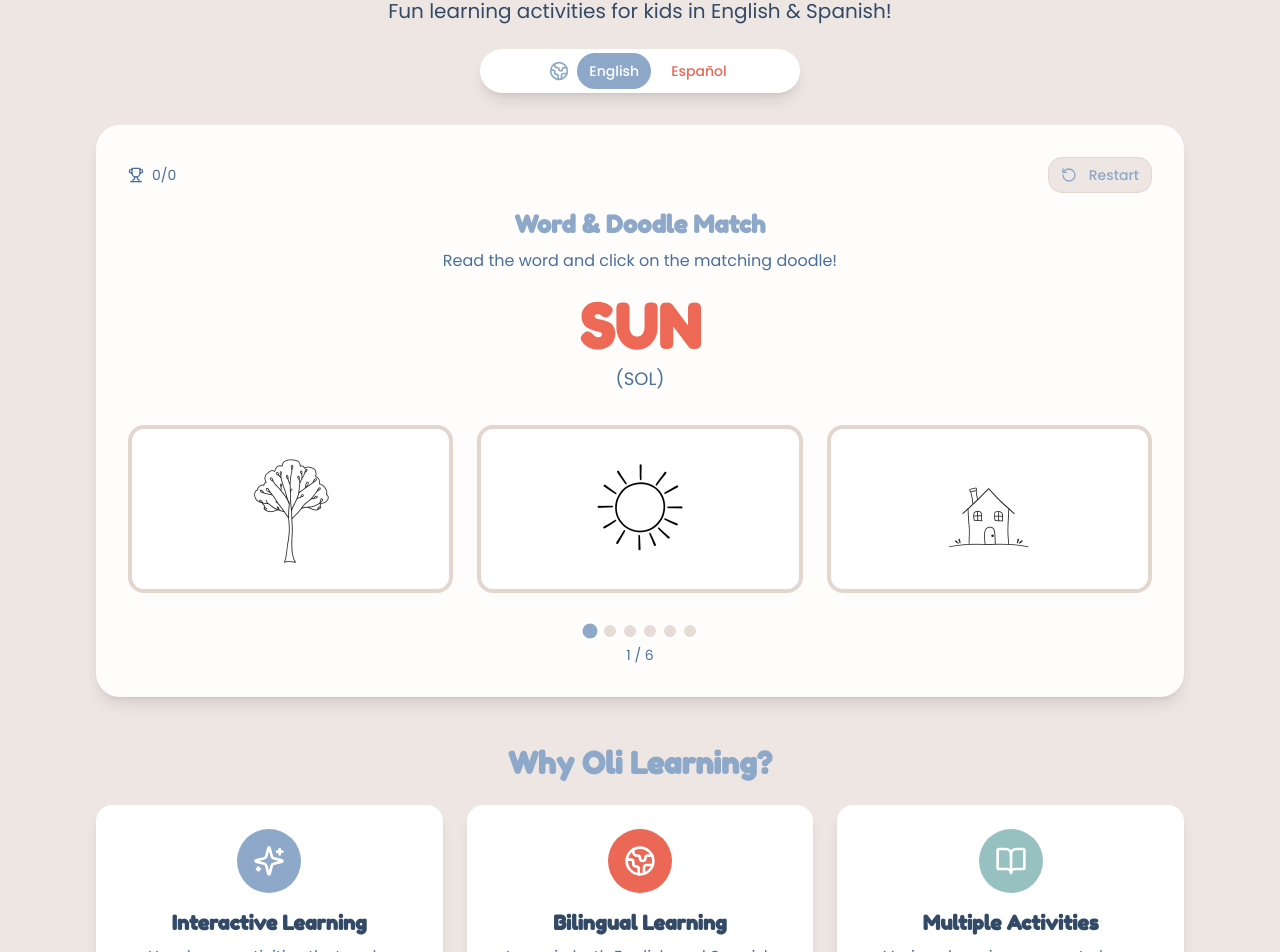
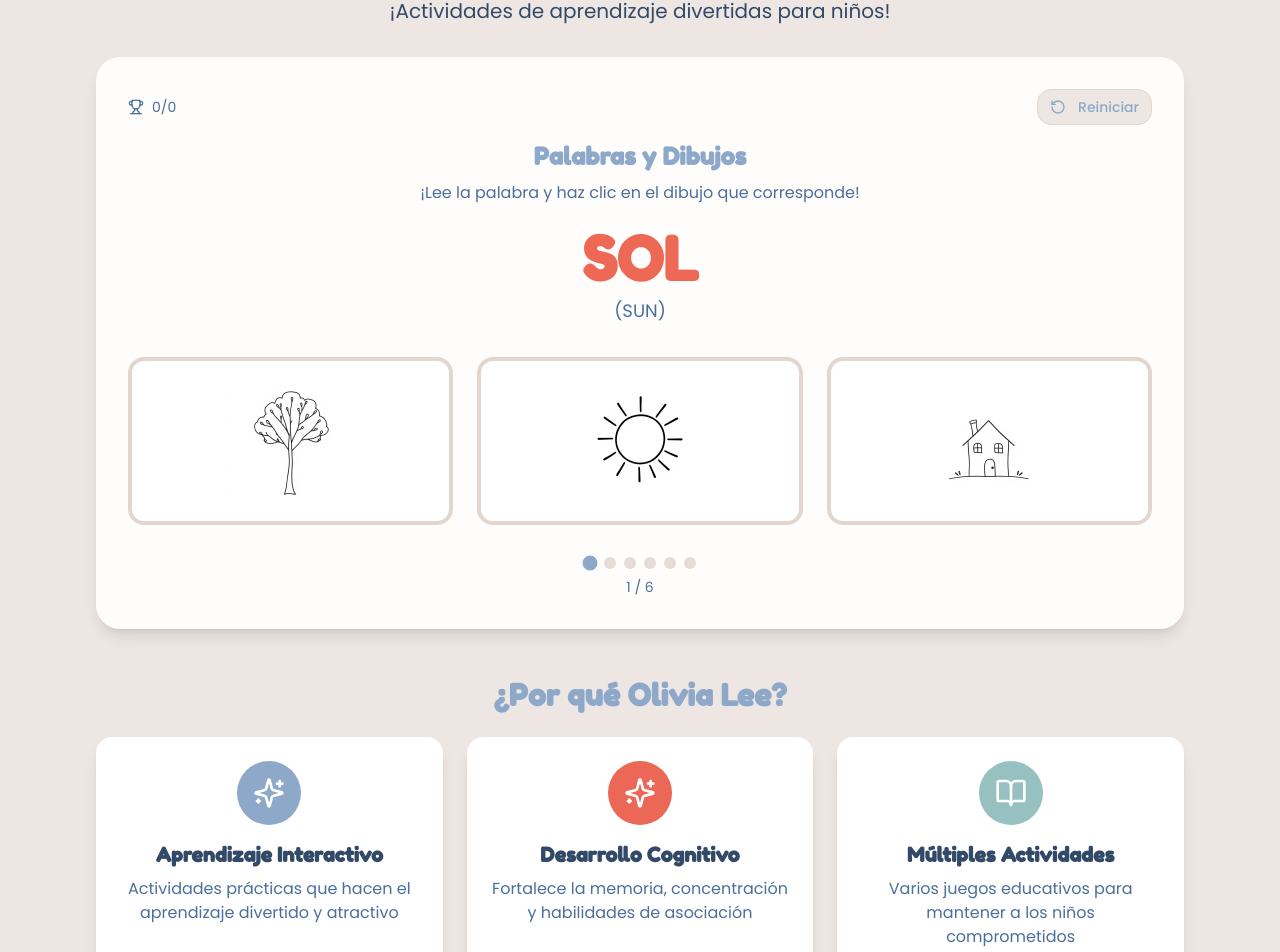
Before and after one commit to liafbojos/olilearning, a React (Vite) app: page / in a window 1280 px wide. Shown: the part 95-1047 px from the top of the page. Built offline with nearby package versions, Linux system fonts and the light colour scheme.

Commit message:
Refactor to Spanish only
Updated the application to be Spanish-only and renamed the app to "Olivia Lee". This involved updating the language data and the application title.
-edited src/data/wordDoodleData.ts
-edited index.html

```diff
--- a/src/components/WordDoodleActivity.tsx
+++ b/src/components/WordDoodleActivity.tsx
@@ -4,9 +4,7 @@ import { Check, X, RotateCcw, Trophy } from 'lucide-react';
 import { useToast } from '@/hooks/use-toast';
 import { wordDoodles, doodleImages, getRandomIncorrectDoodles, shuffleArray } from '@/data/wordDoodleData';
 
-interface WordDoodleActivityProps {
-  currentLanguage: 'english' | 'spanish';
-}
+interface WordDoodleActivityProps {}
 
 interface DoodleOption {
   id: string;
@@ -14,7 +12,7 @@ interface DoodleOption {
   isCorrect: boolean;
 }
 
-const WordDoodleActivity = ({ currentLanguage }: WordDoodleActivityProps) => {
+const WordDoodleActivity = ({}: WordDoodleActivityProps) => {
   const [currentWordIndex, setCurrentWordIndex] = useState(0);
   const [score, setScore] = useState(0);
   const [totalQuestions, setTotalQuestions] = useState(0);
@@ -62,16 +60,14 @@ const WordDoodleActivity = ({ currentLanguage }: WordDoodleActivityProps) => {
     if (isCorrect) {
       setScore(prev => prev + 1);
       toast({
-        title: currentLanguage === 'english' ? "Correct! 🎉" : "¡Correcto! 🎉",
-        description: currentWord.description[currentLanguage],
+        title: "¡Correcto! 🎉",
+        description: currentWord.description.spanish,
         duration: 2000,
       });
     } else {
       toast({
-        title: currentLanguage === 'english' ? "Try again! 💪" : "¡Inténtalo de nuevo! 💪",
-        description: currentLanguage === 'english'
-          ? "Look at the word and think about what it means!"
-          : "¡Mira la palabra y piensa en lo que significa!",
+        title: "¡Inténtalo de nuevo! 💪",
+        description: "¡Mira la palabra y piensa en lo que significa!",
         duration: 2000,
         variant: "destructive",
       });
@@ -84,10 +80,8 @@ const WordDoodleActivity = ({ currentLanguage }: WordDoodleActivityProps) => {
     } else {
       // Game completed
       toast({
-        title: currentLanguage === 'english' ? "Great job! 🏆" : "¡Excelente trabajo! 🏆",
-        description: currentLanguage === 'english'
-          ? `You got ${score + (showResult && selectedOption === currentWord.correctDoodle ? 1 : 0)} out of ${totalQuestions + 1} correct!`
-          : `¡Obtuviste ${score + (showResult && selectedOption === currentWord.correctDoodle ? 1 : 0)} de ${totalQuestions + 1} correctas!`,
+        title: "¡Excelente trabajo! 🏆",
+        description: `¡Obtuviste ${score + (showResult && selectedOption === currentWord.correctDoodle ? 1 : 0)} de ${totalQuestions + 1} correctas!`,
         duration: 4000,
       });
       handleRestart();
@@ -120,19 +114,16 @@ const WordDoodleActivity = ({ currentLanguage }: WordDoodleActivityProps) => {
             className="text-primary hover:bg-primary/10"
           >
             <RotateCcw className="h-4 w-4 mr-1" />
-            {currentLanguage === 'english' ? 'Restart' : 'Reiniciar'}
+            Reiniciar
           </Button>
         </div>
 
         <h3 className="text-2xl font-bold text-primary mb-2 font-shooting-star">
-          {currentLanguage === 'english' ? 'Word & Doodle Match' : 'Palabras y Dibujos'}
+          Palabras y Dibujos
         </h3>
 
         <p className="text-muted-foreground mb-6 font-poppins">
-          {currentLanguage === 'english'
-            ? 'Read the word and click on the matching doodle!'
-            : '¡Lee la palabra y haz clic en el dibujo que corresponde!'
-          }
+          ¡Lee la palabra y haz clic en el dibujo que corresponde!
         </p>
 
         {/* Word Display */}
@@ -141,10 +132,10 @@ const WordDoodleActivity = ({ currentLanguage }: WordDoodleActivityProps) => {
             className="text-6xl font-bold mb-2 font-shooting-star"
             style={{ color: '#ED6956' }} // coral color
           >
-            {currentWord.word[currentLanguage]}
+            {currentWord.word.spanish}
           </div>
           <div className="text-lg text-muted-foreground font-poppins">
-            ({currentLanguage === 'english' ? currentWord.word.spanish : currentWord.word.english})
+            ({currentWord.word.english})
           </div>
         </div>
       </div>
@@ -209,8 +200,8 @@ const WordDoodleActivity = ({ currentLanguage }: WordDoodleActivityProps) => {
             size="lg"
           >
             {currentWordIndex < wordDoodles.length - 1
-              ? (currentLanguage === 'english' ? 'Next Word' : 'Siguiente Palabra')
-              : (currentLanguage === 'english' ? 'Finish Game' : 'Terminar Juego')
+              ? 'Siguiente Palabra'
+              : 'Terminar Juego'
             }
           </Button>
         </div>
--- a/src/pages/Index.tsx
+++ b/src/pages/Index.tsx
@@ -1,68 +1,36 @@
-import { useState } from 'react';
-import { Button } from '@/components/ui/button';
-import { Sparkles, BookOpen, Globe2 } from 'lucide-react';
+import { Sparkles, BookOpen } from 'lucide-react';
 import WordDoodleActivity from '@/components/WordDoodleActivity';
 
 const Index = () => {
-  const [currentLanguage, setCurrentLanguage] = useState<'english' | 'spanish'>('english');
 
   return (
     <div className="min-h-screen bg-background p-4">
       {/* Header */}
       <header className="text-center mb-8">
         <h1 className="text-4xl md:text-6xl font-bold text-primary mb-4 font-shooting-star">
-          Oli Learning
+          Olivia Lee
           <Sparkles
             className="inline-block ml-2 h-8 w-8"
             style={{ color: '#FBBD4C' }}
           />
         </h1>
         <p className="text-xl text-foreground mb-6 font-poppins">
-          Fun learning activities for kids in English & Spanish!
+          ¡Actividades de aprendizaje divertidas para niños!
         </p>
-
-        {/* Language Toggle */}
-        <div className="flex items-center justify-center space-x-2 bg-white rounded-full p-1 shadow-lg max-w-xs mx-auto">
-          <Globe2 className="h-5 w-5 text-primary ml-2" />
-          <Button
-            variant={currentLanguage === 'english' ? 'default' : 'ghost'}
-            size="sm"
-            className={`rounded-full ${
-              currentLanguage === 'english'
-                ? 'bg-primary text-primary-foreground'
-                : 'hover:bg-primary/10 text-primary'
-            }`}
-            onClick={() => setCurrentLanguage('english')}
-          >
-            English
-          </Button>
-          <Button
-            variant={currentLanguage === 'spanish' ? 'default' : 'ghost'}
-            size="sm"
-            className={`rounded-full ${
-              currentLanguage === 'spanish'
-                ? 'bg-secondary text-secondary-foreground'
-                : 'hover:bg-secondary/10 text-secondary'
-            }`}
-            onClick={() => setCurrentLanguage('spanish')}
-          >
-            Español
-          </Button>
-        </div>
       </header>
 
       {/* Main Content */}
       <main className="container mx-auto max-w-6xl">
         {/* Word-Doodle Matching Activity */}
         <section className="mb-12">
-          <WordDoodleActivity currentLanguage={currentLanguage} />
+          <WordDoodleActivity />
         </section>
 
 
         {/* About Learning Activities */}
         <section className="text-center">
           <h2 className="text-3xl font-bold text-primary mb-6 font-shooting-star">
-            {currentLanguage === 'english' ? 'Why Oli Learning?' : '¿Por qué Oli Learning?'}
+            ¿Por qué Olivia Lee?
           </h2>
 
           <div className="grid grid-cols-1 md:grid-cols-3 gap-6">
@@ -71,28 +39,22 @@ const Index = () => {
                 <Sparkles className="h-8 w-8 text-white" />
               </div>
               <h3 className="text-xl font-bold text-foreground mb-2 font-shooting-star">
-                {currentLanguage === 'english' ? 'Interactive Learning' : 'Aprendizaje Interactivo'}
+                Aprendizaje Interactivo
               </h3>
               <p className="text-muted-foreground font-poppins">
-                {currentLanguage === 'english'
-                  ? 'Hands-on activities that make learning fun and engaging'
-                  : 'Actividades prácticas que hacen el aprendizaje divertido'
-                }
+                Actividades prácticas que hacen el aprendizaje divertido y atractivo
               </p>
             </div>
 
             <div className="bg-white rounded-2xl p-6 shadow-lg hover:shadow-xl transition-all duration-300 hover:scale-105">
               <div className="w-16 h-16 bg-secondary rounded-full flex items-center justify-center mx-auto mb-4">
-                <Globe2 className="h-8 w-8 text-white" />
+                <Sparkles className="h-8 w-8 text-white" />
               </div>
               <h3 className="text-xl font-bold text-foreground mb-2 font-shooting-star">
-                {currentLanguage === 'english' ? 'Bilingual Learning' : 'Aprendizaje Bilingüe'}
+                Desarrollo Cognitivo
               </h3>
               <p className="text-muted-foreground font-poppins">
-                {currentLanguage === 'english'
-                  ? 'Learn in both English and Spanish with seamless switching'
-                  : 'Aprende en inglés y español con cambio fluido'
-                }
+                Fortalece la memoria, concentración y habilidades de asociación
               </p>
             </div>
 
@@ -104,13 +66,10 @@ const Index = () => {
                 <BookOpen className="h-8 w-8 text-white" />
               </div>
               <h3 className="text-xl font-bold text-foreground mb-2 font-shooting-star">
-                {currentLanguage === 'english' ? 'Multiple Activities' : 'Múltiples Actividades'}
+                Múltiples Actividades
               </h3>
               <p className="text-muted-foreground font-poppins">
-                {currentLanguage === 'english'
-                  ? 'Various learning games to keep children engaged'
-                  : 'Varios juegos educativos para mantener a los niños comprometidos'
-                }
+                Varios juegos educativos para mantener a los niños comprometidos
               </p>
             </div>
           </div>
```
